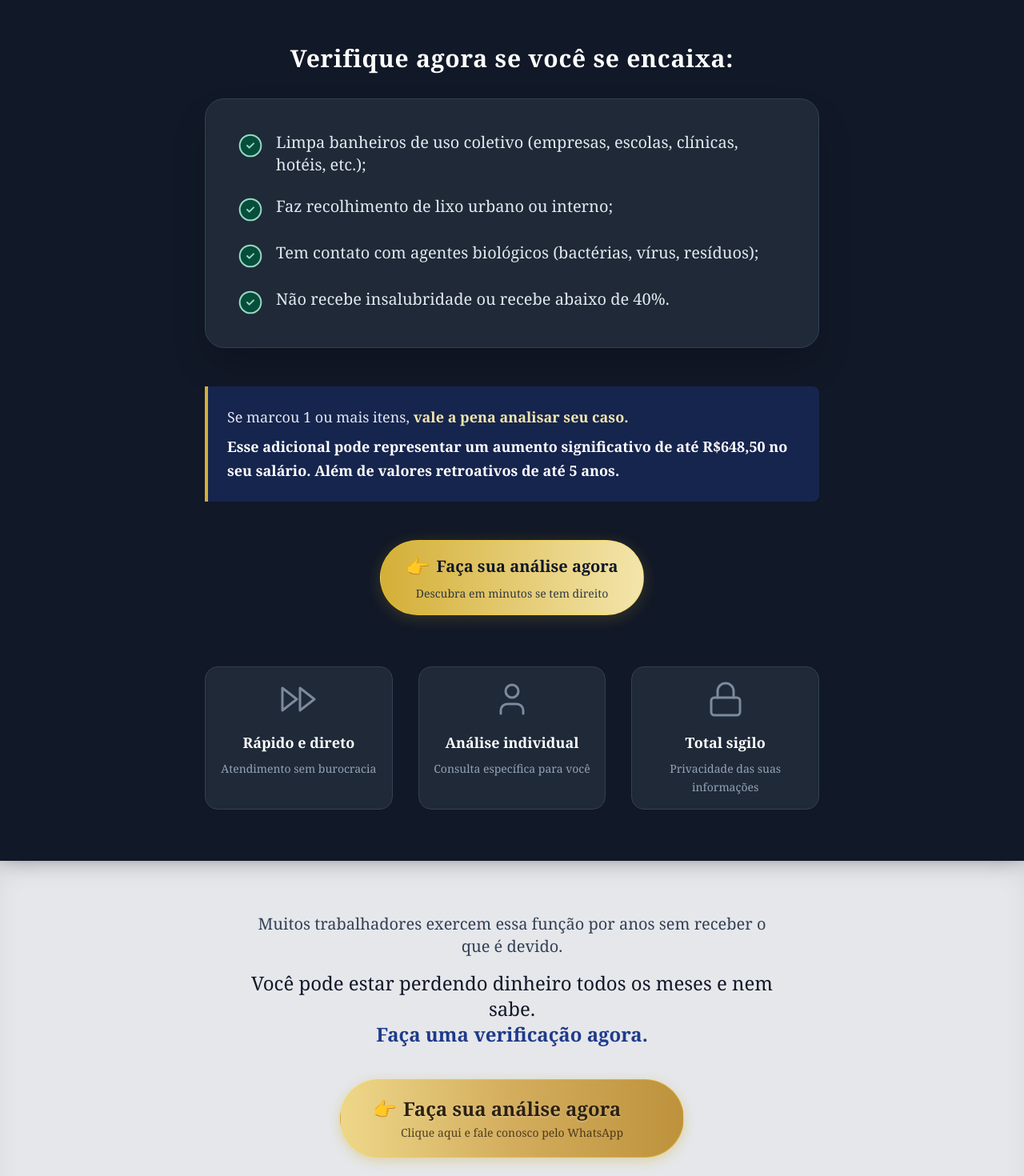
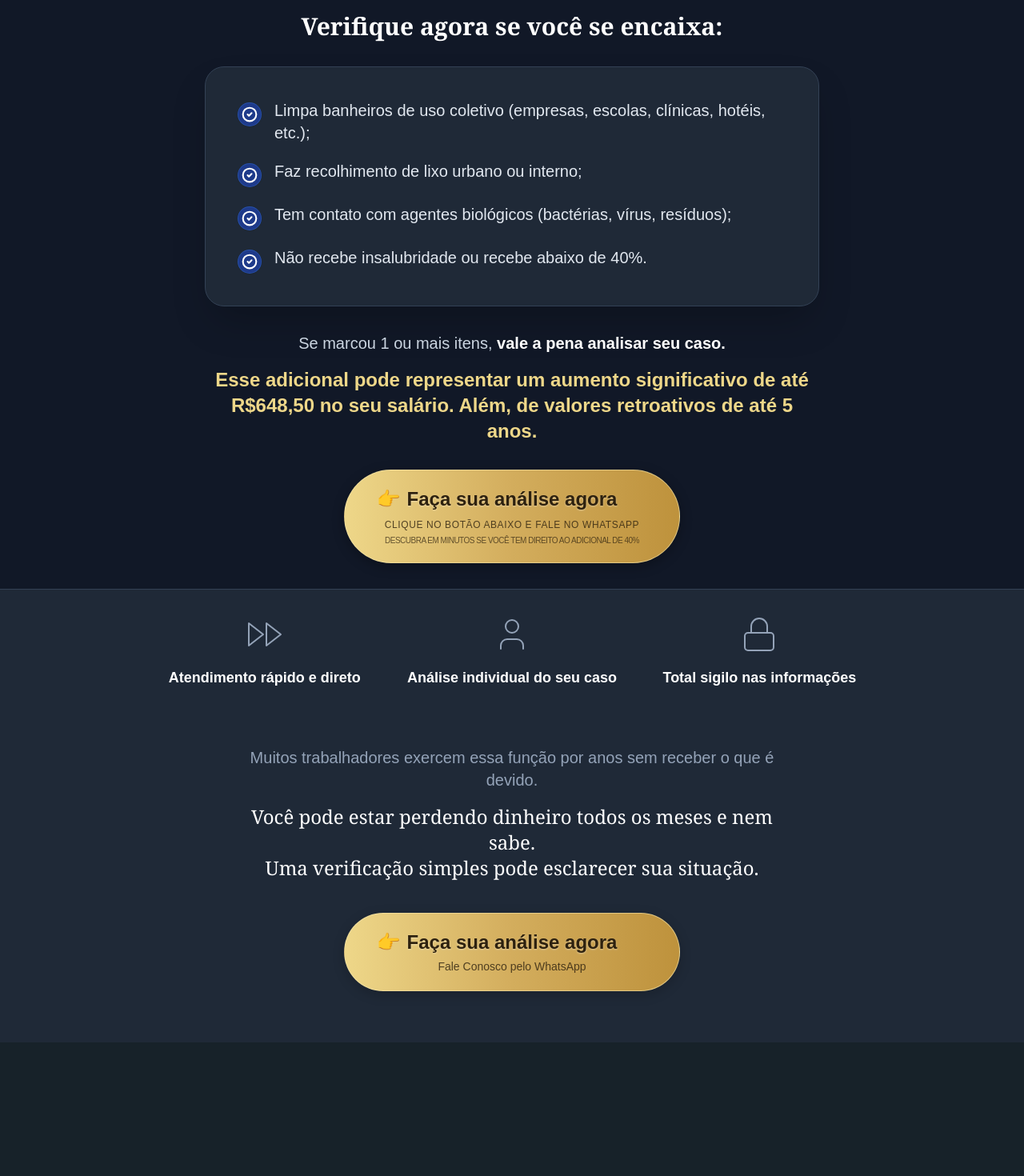
Before and after one commit to AllesGui/woloczyn-portal, a React (Vite) app in the folder frontend/: page /landingpage/insalubridade in a window 1280 px wide. Shown: the part 580-2050 px from the top of the page at 80% size. After the commit the page ends 1883 px from the top, so only its background shows below. Built offline with nearby package versions, Linux system fonts and the light colour scheme; no server answers.

Commit message:
style: overhaul Insalubridade landing page to match BPC Loas structure and fonts

```diff
--- a/frontend/src/pages/LandingBpcLoas.tsx
+++ b/frontend/src/pages/LandingBpcLoas.tsx
@@ -162,7 +162,7 @@ export default function LandingBpcLoas() {
                                     </span>
                                     <span className="text-2xl invisible">👉</span>
                                 </div>
-                                <span className="text-sm font-medium opacity-80 mt-1">Clique no botão abaixo e fale no WhatsApp</span>
+                                <span className="text-sm font-medium opacity-80 mt-1">Fale Conosco pelo WhatsApp</span>
                             </div>
                         </a>
                     </div>
--- a/frontend/src/pages/LandingInsalubridade.tsx
+++ b/frontend/src/pages/LandingInsalubridade.tsx
@@ -9,10 +9,9 @@ export default function LandingInsalubridade() {
     const whatsappLink = "https://wa.me/5551991860933?text=Ol%C3%A1%2C%20gostaria%20de%20fazer%20uma%20an%C3%A1lise%20sobre%20o%20adicional%20de%20insalubridade%20de%2040%25.";
 
     return (
-        <div className="min-h-screen bg-[#F3F4F6] font-serif text-slate-800 flex flex-col">
-            {/* Header Section (Inverted: Light Background with Image Fade) */}
+        <div className="min-h-screen bg-[#F3F4F6] font-inter text-slate-800 flex flex-col">
+            {/* Header Section */}
             <div className="relative w-full overflow-hidden bg-white border-b border-slate-200">
-                {/* Background Image */}
                 <div
                     className="absolute inset-0 z-0 opacity-60 mix-blend-multiply bg-center md:bg-right"
                     style={{
@@ -22,16 +21,17 @@ export default function LandingInsalubridade() {
                     }}
                 >
                 </div>
-                {/* Light gradient fade over the image on the left side */}
+
+                {/* The actual color fade that overlays the image on the left side so text is readable */}
                 <div className="absolute inset-0 z-0 bg-gradient-to-r from-white via-white/50 to-transparent hidden md:block"></div>
                 <div className="absolute inset-0 z-0 bg-white/20 md:hidden"></div>
 
-                <div className="relative z-10 max-w-4xl mx-auto px-6 pt-20 pb-16 md:pt-28 md:pb-24 text-left">
-                    <h1 className="text-4xl md:text-5xl lg:text-5xl font-serif text-[#111827] leading-tight mb-6 drop-shadow-sm">
-                        Você pode ter direito a 40% de <br className="hidden md:block"/> <span className="text-transparent bg-clip-text bg-gradient-to-r from-[#1E3A8A] to-[#1E40AF] font-bold">Adicional de Insalubridade</span> <br className="hidden md:block"/> e está deixando dinheiro na mesa.
+                <div className="relative z-10 max-w-4xl mx-auto px-6 pt-16 pb-12 md:pt-24 md:pb-16 flex flex-col items-start text-left">
+                    <h1 className="text-4xl md:text-5xl lg:text-5xl font-serif text-[#111827] mb-4 drop-shadow-sm leading-tight">
+                        Você pode ter direito a 40% de <br className="hidden md:block" /> adicional de <span className="text-transparent bg-clip-text bg-gradient-to-r from-[#1E3A8A] to-[#1E40AF] font-bold">insalubridade</span> e está deixando dinheiro na mesa todos os meses.
                     </h1>
-                    <p className="text-lg md:text-xl text-slate-600 mb-10 max-w-xl leading-relaxed">
-                        Quem trabalha com <strong className="text-slate-900 font-medium">limpeza de banheiros ou coleta de lixo</strong> têm direito a receber o adicional de <strong>40% de insalubridade.</strong>
+                    <p className="text-base md:text-lg text-slate-600 mb-8 max-w-xl leading-relaxed font-light">
+                        Quem trabalha com <strong className="text-[#1E3A8A] font-medium">limpeza de banheiros ou coleta de lixo</strong> têm direito a receber o adicional de <strong className="text-[#1E3A8A] font-medium">40% de insalubridade.</strong>
                     </p>
 
                     {/* Top CTA */}
@@ -39,7 +39,7 @@ export default function LandingInsalubridade() {
                         href={whatsappLink}
                         target="_blank"
                         rel="noreferrer"
-                        className="inline-flex flex-col items-center justify-center self-center md:self-start bg-gradient-to-r from-[#EED789] via-[#D3AD5D] to-[#BE923C] hover:brightness-110 text-[#2D210F] font-bold px-10 py-5 w-auto rounded-full shadow-[0_4px_15px_rgba(212,175,55,0.4)] transition-all transform hover:scale-[1.02] active:scale-[0.98] border border-[#FFD700]/30 text-center"
+                        className="inline-flex flex-col items-center justify-center self-center md:self-start bg-gradient-to-r from-[#EED789] via-[#D3AD5D] to-[#BE923C] hover:brightness-110 text-[#2D210F] font-bold px-10 py-5 w-auto rounded-full shadow-[0_4px_15px_rgba(0,0,0,0.3)] transition-all transform hover:scale-[1.02] active:scale-[0.98] border border-[#F3E5AB]/60 text-center"
                     >
                         <div className="flex flex-col items-center justify-center">
                             <div className="flex items-center justify-center gap-2">
@@ -57,112 +57,133 @@ export default function LandingInsalubridade() {
                 </div>
             </div>
 
-            {/* Main Content Card Wrapper (Inverted: Dark Background) */}
-            <div className="w-full bg-[#111827] text-slate-100 py-16 shadow-[0_-10px_30px_rgba(0,0,0,0.6)] z-10 px-4 md:px-6">
+            {/* Main Content Card Wrapper */}
+            <div className="w-full bg-[#111827] text-slate-100 pt-10 pb-4 md:pb-6 z-10 px-4 md:px-6">
                 <div className="max-w-3xl mx-auto">
-                    <h2 className="text-2xl md:text-3xl font-serif text-center text-white mb-8 tracking-wide font-bold">
+                    <h2 className="text-2xl md:text-3xl font-serif text-center text-white mb-8 font-bold">
                         Verifique agora se você se encaixa:
                     </h2>
 
-                    <div className="bg-[#1F2937] rounded-3xl p-6 md:p-10 shadow-2xl mb-12 border border-slate-700">
-                        <ul className="space-y-6">
+                    {/* The Card */}
+                    <div className="bg-[#1F2937] rounded-3xl p-6 md:p-10 shadow-2xl mb-8 border border-slate-700">
+                        <ul className="space-y-5">
                             <li className="flex items-start gap-4">
-                                <CheckCircle2 className="w-8 h-8 text-[#98D8C1] shrink-0 mt-0.5 fill-[#064E3B]" strokeWidth={1.5} />
-                                <span className="text-lg md:text-xl leading-relaxed text-slate-200">
+                                <div className="mt-1 bg-[#1E3A8A] rounded-full p-1 shrink-0 shadow-sm border border-[#3B82F6]/30">
+                                    <CheckCircle2 className="w-5 h-5 text-white" strokeWidth={2.5} />
+                                </div>
+                                <span className="text-lg md:text-xl text-slate-200 font-medium leading-relaxed">
                                     Limpa banheiros de uso coletivo (empresas, escolas, clínicas, hotéis, etc.);
                                 </span>
                             </li>
                             <li className="flex items-start gap-4">
-                                <CheckCircle2 className="w-8 h-8 text-[#98D8C1] shrink-0 mt-0.5 fill-[#064E3B]" strokeWidth={1.5} />
-                                <span className="text-lg md:text-xl leading-relaxed text-slate-200">
+                                <div className="mt-1 bg-[#1E3A8A] rounded-full p-1 shrink-0 shadow-sm border border-[#3B82F6]/30">
+                                    <CheckCircle2 className="w-5 h-5 text-white" strokeWidth={2.5} />
+                                </div>
+                                <span className="text-lg md:text-xl text-slate-200 font-medium leading-relaxed">
                                     Faz recolhimento de lixo urbano ou interno;
                                 </span>
                             </li>
                             <li className="flex items-start gap-4">
-                                <CheckCircle2 className="w-8 h-8 text-[#98D8C1] shrink-0 mt-0.5 fill-[#064E3B]" strokeWidth={1.5} />
-                                <span className="text-lg md:text-xl leading-relaxed text-slate-200">
+                                <div className="mt-1 bg-[#1E3A8A] rounded-full p-1 shrink-0 shadow-sm border border-[#3B82F6]/30">
+                                    <CheckCircle2 className="w-5 h-5 text-white" strokeWidth={2.5} />
+                                </div>
+                                <span className="text-lg md:text-xl text-slate-200 font-medium leading-relaxed">
                                     Tem contato com agentes biológicos (bactérias, vírus, resíduos);
                                 </span>
                             </li>
                             <li className="flex items-start gap-4">
-                                <CheckCircle2 className="w-8 h-8 text-[#98D8C1] shrink-0 mt-0.5 fill-[#064E3B]" strokeWidth={1.5} />
-                                <span className="text-lg md:text-xl leading-relaxed text-slate-200">
+                                <div className="mt-1 bg-[#1E3A8A] rounded-full p-1 shrink-0 shadow-sm border border-[#3B82F6]/30">
+                                    <CheckCircle2 className="w-5 h-5 text-white" strokeWidth={2.5} />
+                                </div>
+                                <span className="text-lg md:text-xl text-slate-200 font-medium leading-relaxed">
                                     Não recebe insalubridade ou recebe abaixo de 40%.
                                 </span>
                             </li>
                         </ul>
                     </div>
 
-                    <div className="bg-[#1E3A8A]/40 border-l-4 border-[#D4AF37] p-6 rounded-r-lg mb-12 shadow-sm">
-                        <p className="text-lg text-slate-200 mb-2 leading-relaxed">
-                            Se marcou 1 ou mais itens, <strong className="text-[#F3E5AB]">vale a pena analisar seu caso.</strong>
+                    <div className="text-center mb-2 mt-8">
+                        <p className="text-lg md:text-xl text-slate-300 font-medium leading-relaxed mb-8">
+                            Se marcou 1 ou mais itens, <strong className="text-white">vale a pena analisar seu caso.</strong> <br className="hidden md:block" />
+                            <span className="text-[#EED789] block mt-4 text-xl md:text-2xl font-bold">
+                                Esse adicional pode representar um aumento significativo de até R$648,50 no seu salário. Além, de valores retroativos de até 5 anos.
+                            </span>
                         </p>
-                        <p className="text-lg text-white font-bold leading-relaxed">
-                            Esse adicional pode representar um aumento significativo de até R$648,50 no seu salário. Além de valores retroativos de até 5 anos.
-                        </p>
-                    </div>
 
-                    <div className="text-center mb-16">
                         <a
                             href={whatsappLink}
                             target="_blank"
                             rel="noreferrer"
-                            className="inline-flex flex-col items-center justify-center gap-1 bg-gradient-to-r from-[#D4AF37] to-[#F3E5AB] hover:from-[#C5A017] hover:to-[#E3D59B] text-slate-900 font-bold px-8 py-4 w-full md:w-auto min-w-[320px] rounded-full shadow-[0_4px_20px_rgba(212,175,55,0.2)] transition-transform transform hover:scale-[1.02] active:scale-[0.98] border border-[#FFD700]/30"
+                            className="inline-flex flex-col items-center justify-center bg-gradient-to-r from-[#EED789] via-[#D3AD5D] to-[#BE923C] hover:brightness-110 text-[#2D210F] font-bold px-10 py-5 w-auto rounded-full shadow-[0_4px_15px_rgba(0,0,0,0.3)] transition-all transform hover:scale-[1.02] active:scale-[0.98] border border-[#F3E5AB]/60 text-center"
                         >
-                            <span className="text-xl flex items-center"><span className="text-2xl mr-2">👉</span> Faça sua análise agora</span>
-                            <span className="text-sm font-normal text-slate-800 opacity-90 mt-1">Descubra em minutos se tem direito</span>
+                            <div className="flex flex-col items-center justify-center">
+                                <div className="flex items-center justify-center gap-2">
+                                    <span className="text-2xl">👉</span>
+                                    <span className="text-xl md:text-2xl leading-tight drop-shadow-[0_1px_1px_rgba(255,255,255,0.4)]">
+                                        Faça sua análise agora
+                                    </span>
+                                    <span className="text-2xl invisible">👉</span>
+                                </div>
+                                <span className="text-xs font-medium opacity-80 mt-2 uppercase tracking-wider block">
+                                    Clique no botão abaixo e fale no WhatsApp
+                                </span>
+                                <span className="text-[10px] font-normal opacity-70 mt-1 uppercase tracking-tighter block">
+                                    Descubra em minutos se você tem direito ao adicional de 40%
+                                </span>
+                            </div>
                         </a>
-                    </div>
-
-                    {/* Objections / Beneficios (Inverted colors inside dark section) */}
-                    <div className="grid grid-cols-1 md:grid-cols-3 gap-8">
-                        <div className="flex flex-col items-center text-center p-4 bg-[#1F2937] rounded-2xl border border-slate-700 shadow-sm">
-                            <FastForward className="w-12 h-12 text-slate-400 mb-4 opacity-80" strokeWidth={1.5} />
-                            <h3 className="text-lg font-bold text-white mb-2">Rápido e direto</h3>
-                            <p className="text-sm text-slate-400 leading-relaxed">Atendimento sem burocracia</p>
-                        </div>
-                        <div className="flex flex-col items-center text-center p-4 bg-[#1F2937] rounded-2xl border border-slate-700 shadow-sm">
-                            <User className="w-12 h-12 text-slate-400 mb-4 opacity-80" strokeWidth={1.5} />
-                            <h3 className="text-lg font-bold text-white mb-2">Análise individual</h3>
-                            <p className="text-sm text-slate-400 leading-relaxed">Consulta específica para você</p>
-                        </div>
-                        <div className="flex flex-col items-center text-center p-4 bg-[#1F2937] rounded-2xl border border-slate-700 shadow-sm">
-                            <Lock className="w-12 h-12 text-slate-400 mb-4 opacity-80" strokeWidth={1.5} />
-                            <h3 className="text-lg font-bold text-white mb-2">Total sigilo</h3>
-                            <p className="text-sm text-slate-400 leading-relaxed">Privacidade das suas informações</p>
-                        </div>
                     </div>
                 </div>
             </div>
 
-            {/* Footer / Fechamento (Inverted: Light Background) */}
-            <div className="w-full bg-[#E5E7EB] border-t border-slate-300 py-16 px-6 flex-grow flex flex-col justify-center items-center text-center shadow-[inset_0_10px_30px_rgba(0,0,0,0.05)]">
-                <div className="max-w-2xl mx-auto">
-                    <p className="text-lg md:text-xl text-slate-700 mb-4 font-light leading-relaxed">
-                        Muitos trabalhadores exercem essa função por anos <strong>sem receber o que é devido.</strong>
-                    </p>
-                    <p className="text-xl md:text-2xl text-[#111827] font-serif mb-10 leading-relaxed">
-                        Você pode estar perdendo dinheiro todos os meses e nem sabe. <br className="hidden md:block"/>
-                        <span className="font-bold text-[#1E3A8A]">Faça uma verificação agora.</span>
-                    </p>
+            {/* Objections / Beneficios */}
+            <div className="w-full bg-[#1F2937] pt-8 pb-16 px-6 relative border-t border-slate-700">
+                <div className="absolute inset-0 bg-[url('https://www.transparenttextures.com/patterns/cubes.png')] opacity-10 z-0 pointer-events-none"></div>
+                <div className="max-w-4xl mx-auto relative z-10">
+                    <div className="grid grid-cols-1 md:grid-cols-3 gap-8 mb-16">
+                        <div className="flex flex-col items-center text-center">
+                            <FastForward className="w-12 h-12 text-slate-400 mb-4" strokeWidth={1} />
+                            <h3 className="text-lg text-white font-bold mb-2">Atendimento rápido e direto</h3>
+                        </div>
+                        <div className="flex flex-col items-center text-center">
+                            <User className="w-12 h-12 text-slate-400 mb-4" strokeWidth={1} />
+                            <h3 className="text-lg text-white font-bold mb-2">Análise individual do seu caso</h3>
+                        </div>
+                        <div className="flex flex-col items-center text-center">
+                            <Lock className="w-12 h-12 text-slate-400 mb-4" strokeWidth={1} />
+                            <h3 className="text-lg text-white font-bold mb-2">Total sigilo nas informações</h3>
+                        </div>
+                    </div>
 
-                    <a
-                        href={whatsappLink}
-                        target="_blank"
-                        rel="noreferrer"
-                        className="inline-flex flex-col items-center justify-center bg-gradient-to-r from-[#EED789] via-[#D3AD5D] to-[#BE923C] hover:brightness-110 text-[#2D210F] font-bold px-10 py-5 w-auto rounded-full shadow-[0_4px_15px_rgba(212,175,55,0.4)] transition-all transform hover:scale-[1.02] active:scale-[0.98] border border-[#FFD700]/30 text-center"
-                    >
-                        <div className="flex flex-col items-center justify-center">
-                            <div className="flex items-center justify-center gap-2">
-                                <span className="text-2xl">👉</span>
-                                <span className="text-xl md:text-2xl drop-shadow-[0_1px_1px_rgba(255,255,255,0.4)]">
-                                    Faça sua análise agora
-                                </span>
-                                <span className="text-2xl invisible">👉</span>
+                    <div className="text-center max-w-2xl mx-auto mb-10">
+                        <p className="text-lg md:text-xl text-slate-400 mb-4 leading-relaxed font-light">
+                            Muitos trabalhadores exercem essa função por anos sem receber o que é devido.
+                        </p>
+                        <p className="text-xl md:text-2xl text-white font-serif font-medium leading-relaxed">
+                            Você pode estar perdendo dinheiro todos os meses e nem sabe. <br className="hidden md:block"/>
+                            Uma verificação simples pode esclarecer sua situação.
+                        </p>
+                    </div>
+
+                    <div className="text-center">
+                        <a
+                            href={whatsappLink}
+                            target="_blank"
+                            rel="noreferrer"
+                            className="inline-flex flex-col items-center justify-center bg-gradient-to-r from-[#EED789] via-[#D3AD5D] to-[#BE923C] hover:brightness-110 text-[#2D210F] font-bold px-10 py-5 w-auto rounded-full shadow-[0_4px_15px_rgba(0,0,0,0.2)] transition-transform transform hover:scale-[1.02] active:scale-[0.98] border border-[#F3E5AB]/60 text-center"
+                        >
+                            <div className="flex flex-col items-center justify-center">
+                                <div className="flex items-center justify-center gap-2">
+                                    <span className="text-2xl">👉</span>
+                                    <span className="text-xl md:text-2xl drop-shadow-[0_1px_1px_rgba(255,255,255,0.4)]">
+                                        Faça sua análise agora
+                                    </span>
+                                    <span className="text-2xl invisible">👉</span>
+                                </div>
+                                <span className="text-sm font-medium opacity-80 mt-1">Fale Conosco pelo WhatsApp</span>
                             </div>
-                            <span className="text-sm font-medium opacity-80 mt-1">Clique aqui e fale conosco pelo WhatsApp</span>
-                        </div>
-                    </a>
+                        </a>
+                    </div>
                 </div>
             </div>
         </div>
```
